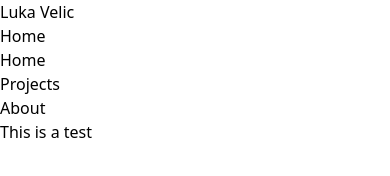
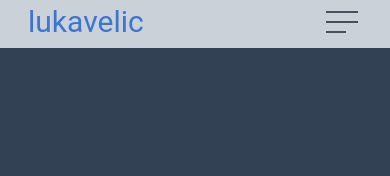
Before and after one commit to lukavelic/my-portfolio, a Gatsby site: page / in a window 390 px wide. Built offline with nearby package versions, Linux system fonts and the light colour scheme; Gatsby itself is replaced by a stand-in of ours.

Commit message:
Header satisfactory

```diff
--- a/gatsby-config.ts
+++ b/gatsby-config.ts
@@ -3,13 +3,17 @@ import type { GatsbyConfig } from "gatsby";
 const config: GatsbyConfig = {
     siteMetadata: {
         siteUrl: `https://www.yourdomain.tld`,
-        title: "Luka Velic",
+        title: "lukavelic",
     },
     // More easily incorporate content into your pages through automatic TypeScript type generation and better GraphQL IntelliSense.
     // If you use VSCode you can also use the GraphQL plugin
     // Learn more at: https://gatsby.dev/graphql-typegen
     graphqlTypegen: true,
-    plugins: ["gatsby-plugin-postcss"],
+    plugins: [
+        "gatsby-plugin-postcss",
+        "gatsby-plugin-image",
+        "gatsby-plugin-sharp",
+    ],
 };
 
 export default config;
--- a/package.json
+++ b/package.json
@@ -17,6 +17,9 @@
   },
   "dependencies": {
     "gatsby": "^5.6.0",
+    "gatsby-plugin-image": "^3.6.0",
+    "gatsby-plugin-sharp": "^5.6.0",
+    "gatsby-source-filesystem": "^5.6.0",
     "react": "^18.2.0",
     "react-dom": "^18.2.0"
   },
--- /dev/null
+++ b/src/components/Hamburger.tsx
@@ -0,0 +1,24 @@
+import React from "react";
+
+function Hamburger(props: any) {
+    const clickHandler = (e: React.MouseEvent) => {
+        props.clickHandler(e);
+    };
+
+    return (
+        <div
+            className={
+                "space-y-2 p-1 transition-all active:scale-125" +
+                " " +
+                props.className
+            }
+            onClick={clickHandler}
+        >
+            <span className="block h-0.5 w-8 bg-gray-600"></span>
+            <span className="block h-0.5 w-8 bg-gray-600"></span>
+            <span className="block h-0.5 w-5 bg-gray-600"></span>
+        </div>
+    );
+}
+
+export default Hamburger;
--- a/src/components/Layout.tsx
+++ b/src/components/Layout.tsx
@@ -1,5 +1,8 @@
 import * as React from "react";
+import { useRef, useState } from "react";
 import { Link, useStaticQuery, graphql } from "gatsby";
+import Hamburger from "./Hamburger";
+import NavLinks from "./NavLinks";
 
 interface IProps {
     pageTitle: string;
@@ -7,6 +10,8 @@ interface IProps {
 }
 
 function Layout({ pageTitle, children }: IProps) {
+    const [isNavHidden, setIsNavHidden] = useState(true);
+
     const data = useStaticQuery(graphql`
         query MyQuery {
             site {
@@ -17,26 +22,37 @@ function Layout({ pageTitle, children }: IProps) {
         }
     `);
 
+    const navLinks = useRef(null);
+
+    const clickHandler = (e: React.MouseEvent) =>
+        isNavHidden ? setIsNavHidden(false) : setIsNavHidden(true);
+
     return (
-        <div className="container">
-            <header>
-                <h1>{data.site.siteMetadata.title}</h1>
-                <h2>{pageTitle}</h2>
-                <nav>
-                    <ul>
-                        <li>
-                            <Link to="/">Home</Link>
-                        </li>
-                        <li>
-                            <Link to="/projects">Projects</Link>
-                        </li>
-                        <li>
-                            <Link to="/about">About</Link>
-                        </li>
-                    </ul>
-                </nav>
+        <div className="h-screen bg-slate-700 font-roboto">
+            <header
+                className={
+                    isNavHidden
+                        ? "sticky top-0 z-10 flex h-12 w-screen flex-col bg-slate-100 opacity-80 transition-all"
+                        : "sticky top-0 z-10 flex h-20 w-screen flex-col bg-slate-100 opacity-80 transition-all"
+                }
+            >
+                <div className="flex items-center justify-between px-7 py-1 ">
+                    <Link to="/" className="  text-3xl  text-blue-500">
+                        {data.site.siteMetadata.title}
+                    </Link>
+                    <NavLinks className="flex list-none flex-row gap-2 max-md:hidden" />
+                    <Hamburger
+                        clickHandler={clickHandler}
+                        className="md:hidden"
+                    />
+                </div>
+                <div className=" m-auto my-0 h-px w-[calc(100vw-16px)] bg-slate-800"></div>
+                <NavLinks
+                    ref={navLinks}
+                    className="flex list-none justify-between overflow-hidden px-8 pt-1"
+                />
             </header>
-            <main>{children}</main>
+            <main className="">{children}</main>
         </div>
     );
 }
--- /dev/null
+++ b/src/components/NavLinks.tsx
@@ -0,0 +1,14 @@
+import * as React from "react";
+import { Link } from "gatsby";
+
+function NavLinks(props: any) {
+    return (
+        <nav className={props.className + " " + "font-semibold text-blue-500"}>
+            <Link to="/">home</Link>
+            <Link to="/projects">projects</Link>
+            <Link to="/about">about</Link>
+        </nav>
+    );
+}
+
+export default NavLinks;
--- a/src/pages/about.tsx
+++ b/src/pages/about.tsx
@@ -1,11 +1,17 @@
-import React from "react";
+import * as React from "react";
 import Layout from "../components/Layout";
 import Seo from "../components/Seo";
 import { Link } from "gatsby";
+import { StaticImage } from "gatsby-plugin-image";
 
 function AboutPage() {
     return (
         <Layout pageTitle="About">
+            <p>This is the about page</p>
+            <StaticImage
+                alt="A ship"
+                src="../images/venti-views-tm_pBZ5UHiU-unsplash.jpg"
+            />
             <p>This is the about page</p>
         </Layout>
     );
--- a/src/pages/index.tsx
+++ b/src/pages/index.tsx
@@ -1,11 +1,12 @@
 import * as React from "react";
 import Layout from "../components/Layout";
 import Seo from "../components/Seo";
+import { StaticImage } from "gatsby-plugin-image";
 
 const IndexPage: any = () => {
     return (
         <Layout pageTitle="Home">
-            <p>This is a test</p>
+            <div></div>
         </Layout>
     );
 };
--- a/tailwind.config.js
+++ b/tailwind.config.js
@@ -6,6 +6,9 @@ module.exports = {
     ],
     theme: {
         extend: {},
+        fontFamily: {
+            roboto: ["Roboto", "ui-sans-serif"],
+        },
     },
     plugins: [],
 };
```
Also changed, not shown: 2 other files.
